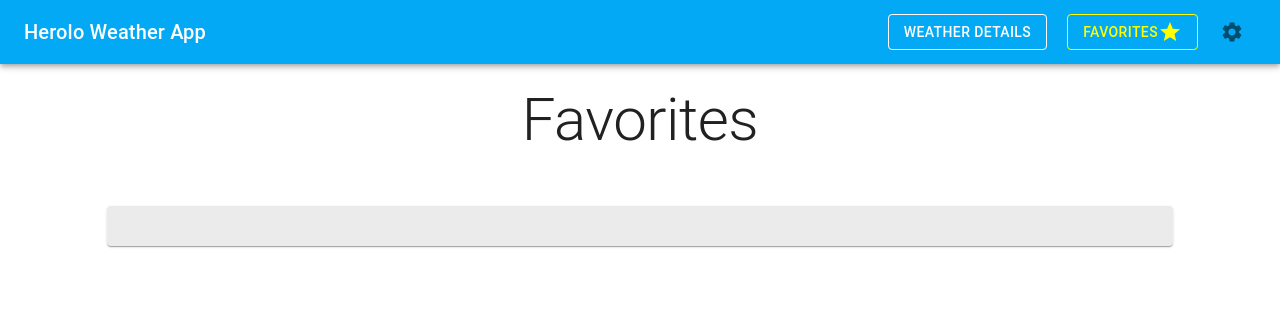
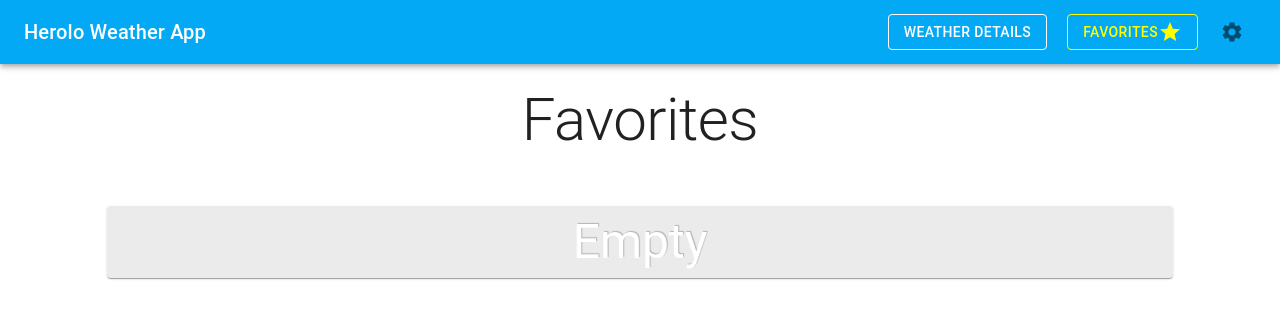
Before and after one commit to ofirkg/ofir-katz-gershon-11-03-2020, a React (Create React App) app: page /#/Favorites in a window 1280 px wide. Shown: the top 318 px of the page. Built offline with nearby package versions, Linux system fonts and the light colour scheme.

Commit message:
add empty text and style

```diff
--- a/src/views/Favorites/Favorites.js
+++ b/src/views/Favorites/Favorites.js
@@ -20,6 +20,10 @@ const useStyles = makeStyles(theme => ({
 		height: '100%',
 		backgroundColor: theme.palette.background.paperWrapper,
 	},
+	emptyText: {
+		color: '#fff',
+		textShadow: '1px -1px 1px #b5b5b5',
+	},
 }));
 
 export default function Favorites() {
@@ -37,8 +41,8 @@ export default function Favorites() {
 			</Grid>
 			<Grid item xs={10}>
 				<Paper className={classes.paperWrapper}>
-					<Grid container spacing={3}>
-						{favorites &&
+					<Grid container justify='center' spacing={3}>
+						{favorites.length > 0 ? (
 							favorites.map(fav => {
 								return (
 									<Grid
@@ -57,7 +61,14 @@ export default function Favorites() {
 										</Link>
 									</Grid>
 								);
-							})}
+							})
+						) : (
+							<Typography
+								className={classes.emptyText}
+								variant='h3'>
+								Empty
+							</Typography>
+						)}
 					</Grid>
 				</Paper>
 			</Grid>
```
